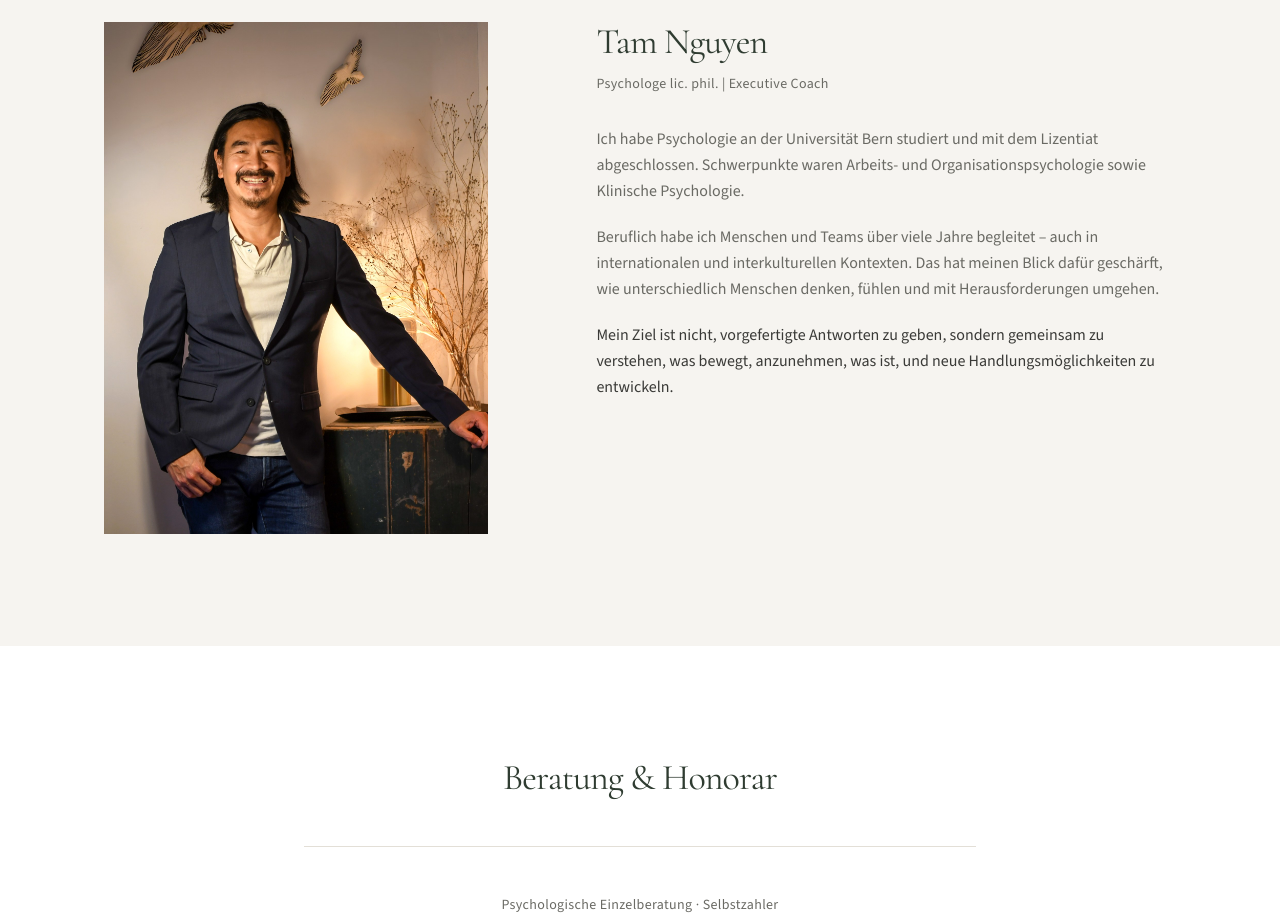
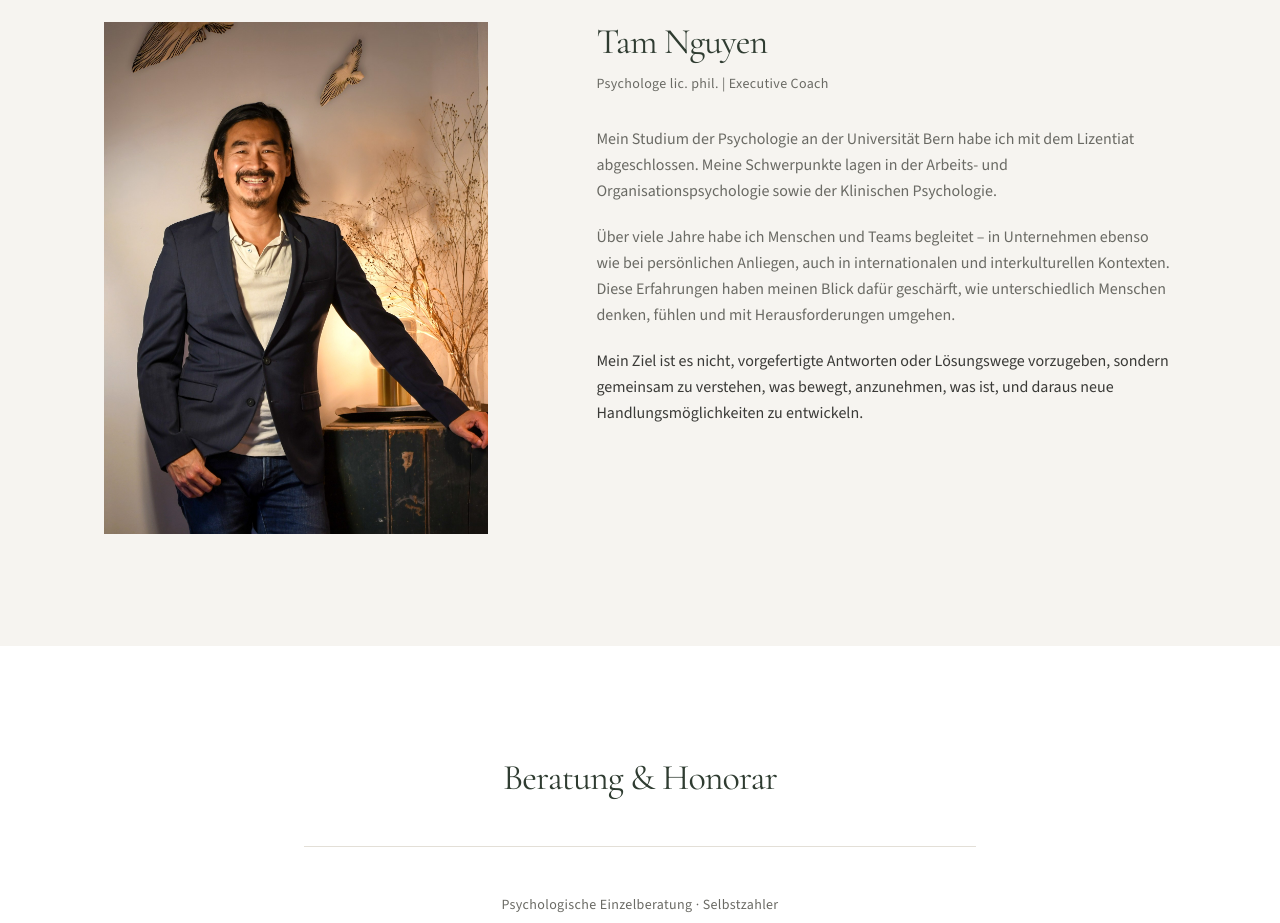
Before and after one commit to Cdinetam/WeitSinn.ch, a Next.js app: page / in a window 1280 px wide. Shown: the part 3180-4103 px from the top of the page. Built offline with nearby package versions, Linux system fonts and the light colour scheme.

Commit message:
Update Über-mich biography wording
Replace the About body copy with the revised Studium, Begleitung and
Ziel paragraphs while keeping name, title and portrait.

Co-authored-by: Cdinetam <Cdinetam@users.noreply.github.com>

```diff
--- a/src/components/UeberMich.tsx
+++ b/src/components/UeberMich.tsx
@@ -29,20 +29,23 @@ export function UeberMich() {
 
             <div className="mt-8 space-y-5 leading-relaxed text-foreground-muted">
               <p>
-                Ich habe Psychologie an der Universität Bern studiert und mit dem
-                Lizentiat abgeschlossen. Schwerpunkte waren Arbeits- und
-                Organisationspsychologie sowie Klinische Psychologie.
+                Mein Studium der Psychologie an der Universität Bern habe ich mit
+                dem Lizentiat abgeschlossen. Meine Schwerpunkte lagen in der
+                Arbeits- und Organisationspsychologie sowie der Klinischen
+                Psychologie.
               </p>
               <p>
-                Beruflich habe ich Menschen und Teams über viele Jahre begleitet –
-                auch in internationalen und interkulturellen Kontexten. Das hat
-                meinen Blick dafür geschärft, wie unterschiedlich Menschen denken,
-                fühlen und mit Herausforderungen umgehen.
+                Über viele Jahre habe ich Menschen und Teams begleitet – in
+                Unternehmen ebenso wie bei persönlichen Anliegen, auch in
+                internationalen und interkulturellen Kontexten. Diese Erfahrungen
+                haben meinen Blick dafür geschärft, wie unterschiedlich Menschen
+                denken, fühlen und mit Herausforderungen umgehen.
               </p>
               <p className="font-medium text-foreground">
-                Mein Ziel ist nicht, vorgefertigte Antworten zu geben, sondern
-                gemeinsam zu verstehen, was bewegt, anzunehmen, was ist, und neue
-                Handlungsmöglichkeiten zu entwickeln.
+                Mein Ziel ist es nicht, vorgefertigte Antworten oder Lösungswege
+                vorzugeben, sondern gemeinsam zu verstehen, was bewegt,
+                anzunehmen, was ist, und daraus neue Handlungsmöglichkeiten zu
+                entwickeln.
               </p>
             </div>
           </div>
```
